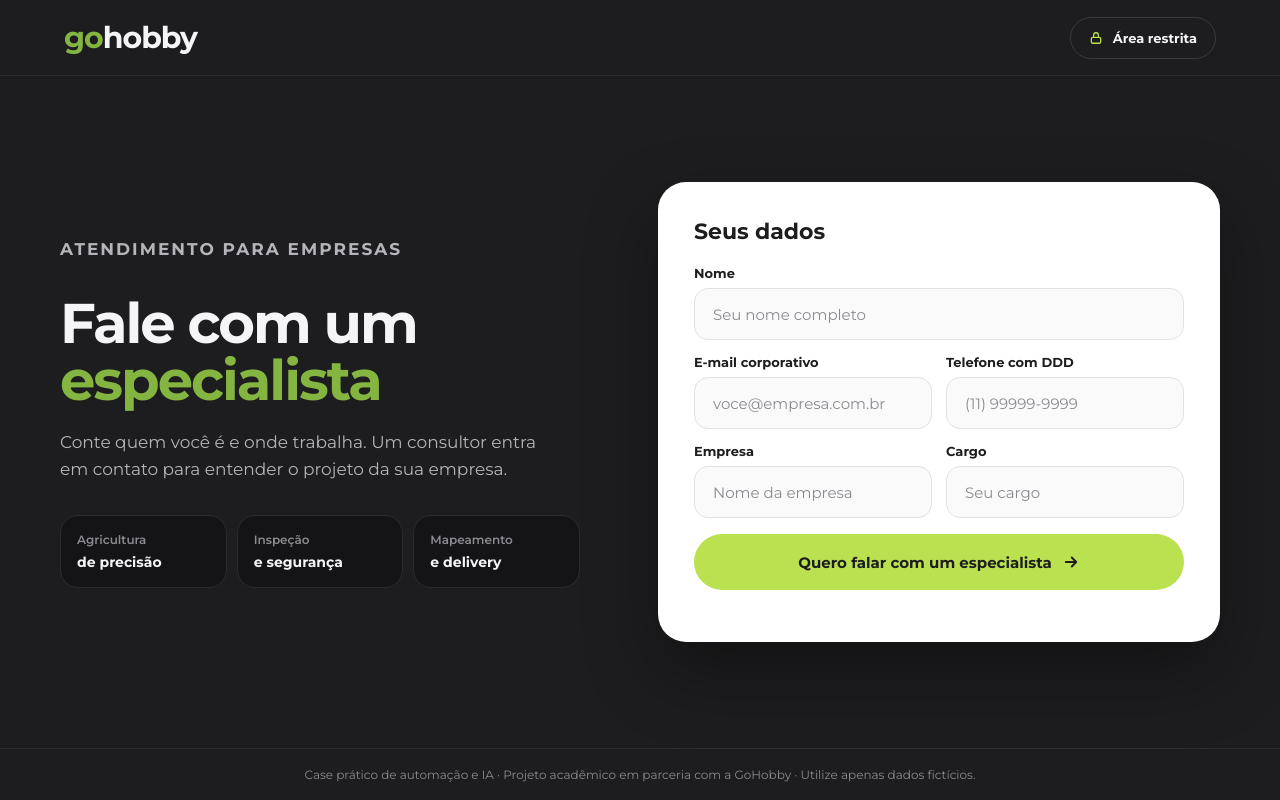
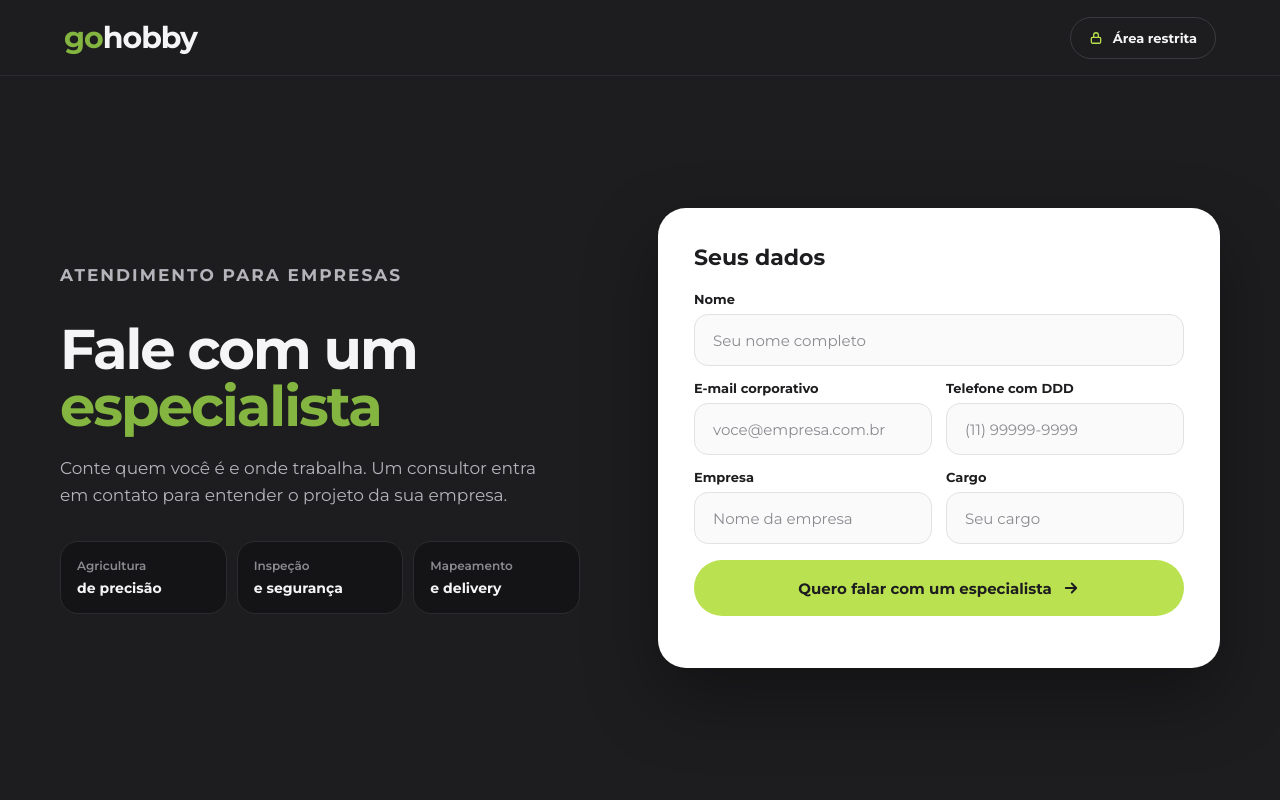
Before and after one commit to gabriellfeliciano8-coder/gohobby-leads, a Next.js app: page / in a window 1280 px wide. Built offline with nearby package versions, Linux system fonts and the light colour scheme.

Commit message:
Remove frases de projeto acadêmico e dados fictícios das páginas

```diff
--- a/app/layout.tsx
+++ b/app/layout.tsx
@@ -3,7 +3,7 @@ import './globals.css';
 
 export const metadata: Metadata = {
   title: 'GoHobby · Fale com um especialista',
-  description: 'Case prático de automação de leads (dados fictícios).',
+  description: 'Fale com um especialista GoHobby.',
   robots: { index: false, follow: false },
 };
 
--- a/app/login/FormularioLogin.tsx
+++ b/app/login/FormularioLogin.tsx
@@ -51,7 +51,6 @@ export default function FormularioLogin() {
         {pendente ? 'Entrando…' : 'Entrar no painel'}
         {!pendente && <Icone nome="seta" cor="#1D1D1F" espessura={2.5} />}
       </button>
-      <p className="nota" style={{ textAlign: 'center' }}>Projeto acadêmico · dados fictícios · sessão protegida</p>
     </form>
   );
 }
--- a/app/page.tsx
+++ b/app/page.tsx
@@ -29,10 +29,6 @@ export default function Home() {
         </section>
         <FormularioLead />
       </main>
-
-      <footer className="rodape-publico">
-        Case prático de automação e IA · Projeto acadêmico em parceria com a GoHobby · Utilize apenas dados fictícios.
-      </footer>
     </div>
   );
 }
```
